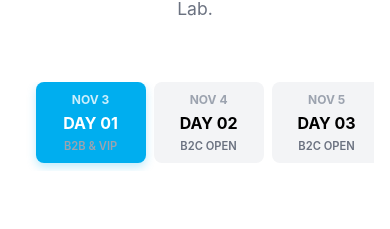
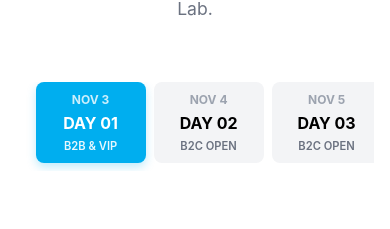
Before and after one commit to Dakolo14/livinglab, a React (Vite) app: page /v2 in a window 390 px wide. Shown: the part 6192-6421 px from the top of the page. Built offline with nearby package versions, Linux system fonts and the light colour scheme; a web font is replaced by a local one.

Commit message:
style: Fix contrast on mobile active tab subtitle

```diff
--- a/src/components/sections/ProgrammeSection.css
+++ b/src/components/sections/ProgrammeSection.css
@@ -258,7 +258,7 @@
   }
 
   .prog-tab-btn.active .tab-subtitle {
-    color: #9CA3AF;
+    color: rgba(255, 255, 255, 0.9);
   }
 
   .programme-content {
```
